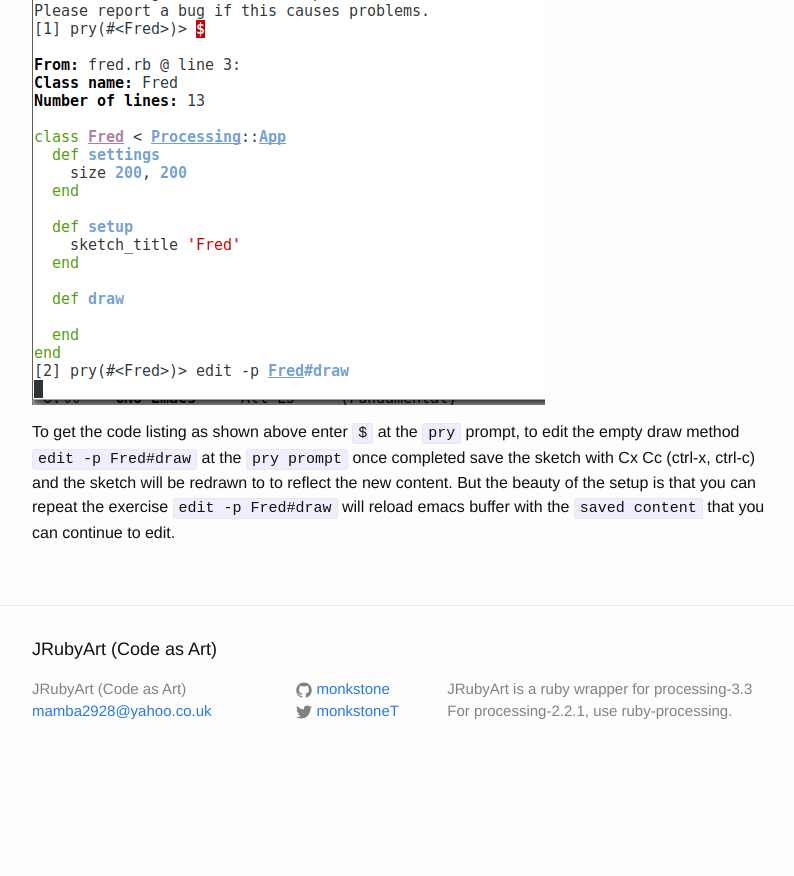
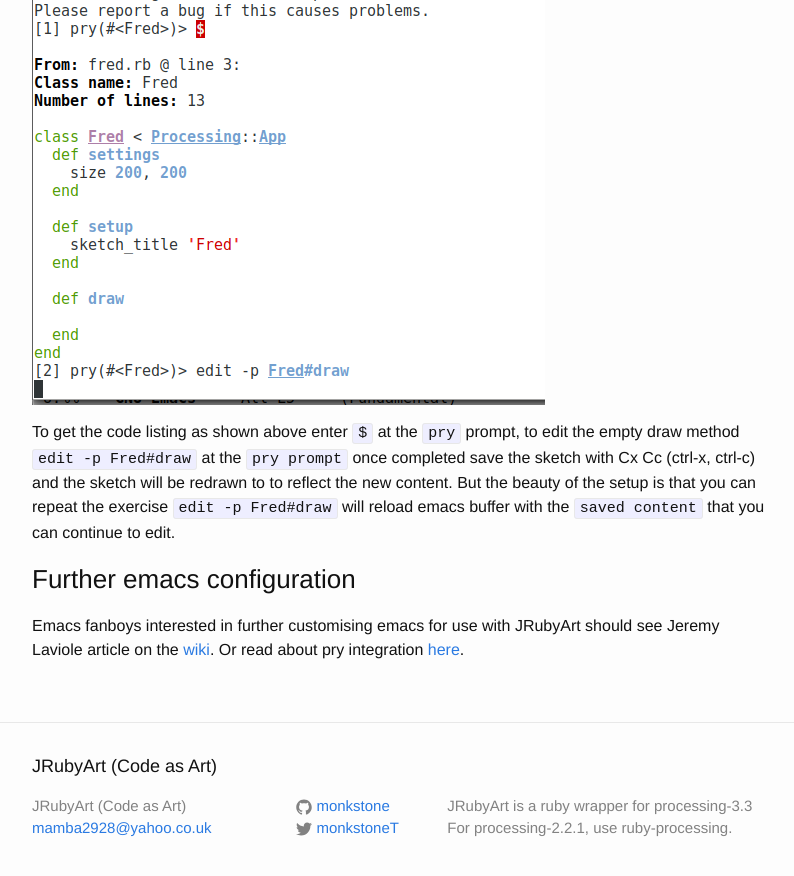
Before and after one commit to ruby-processing/JRubyArt, a Jekyll site: the page built from _editors/emacs.md, in a window 1280 px wide and 900 px high, scrolled down 1308 px. Shown: the top 876 px of the window, without its empty margins (238-1032 px from the left). Built offline with Jekyll 4.4.1, drawn with Linux system fonts in a browser that asks for light colours; before the commit the page ends 2091 px from its top, so only the background shows below that.

Commit message:
link to pry wiki

```diff
--- a/_editors/emacs.md
+++ b/_editors/emacs.md
@@ -35,3 +35,11 @@
 ![pry session]({{ site.github.url }}/assets/emacs_p.png)
 
 To get the code listing as shown above enter `$` at the `pry` prompt, to edit the empty draw method `edit -p Fred#draw` at the `pry prompt` once completed save the sketch with Cx Cc (ctrl-x, ctrl-c) and the sketch will be redrawn to to reflect the new content. But the beauty of the setup is that you can repeat the exercise `edit -p Fred#draw` will reload emacs buffer with the `saved content` that you can continue to edit.
+
+### Further emacs configuration
+
+Emacs fanboys interested in further customising emacs for use with JRubyArt should see Jeremy Laviole article on the [wiki][wiki]. Or read about pry integration [here][pry].
+
+[pry]:https://github.com/pry/pry/wiki/Editor-integration
+
+[wiki]:https://github.com/ruby-processing/JRubyArt/wiki/Using-emacs-as-your-JRubyArt-Ide
```
Also changed, not shown: _editors/vim.md (+4 -2 lines).
